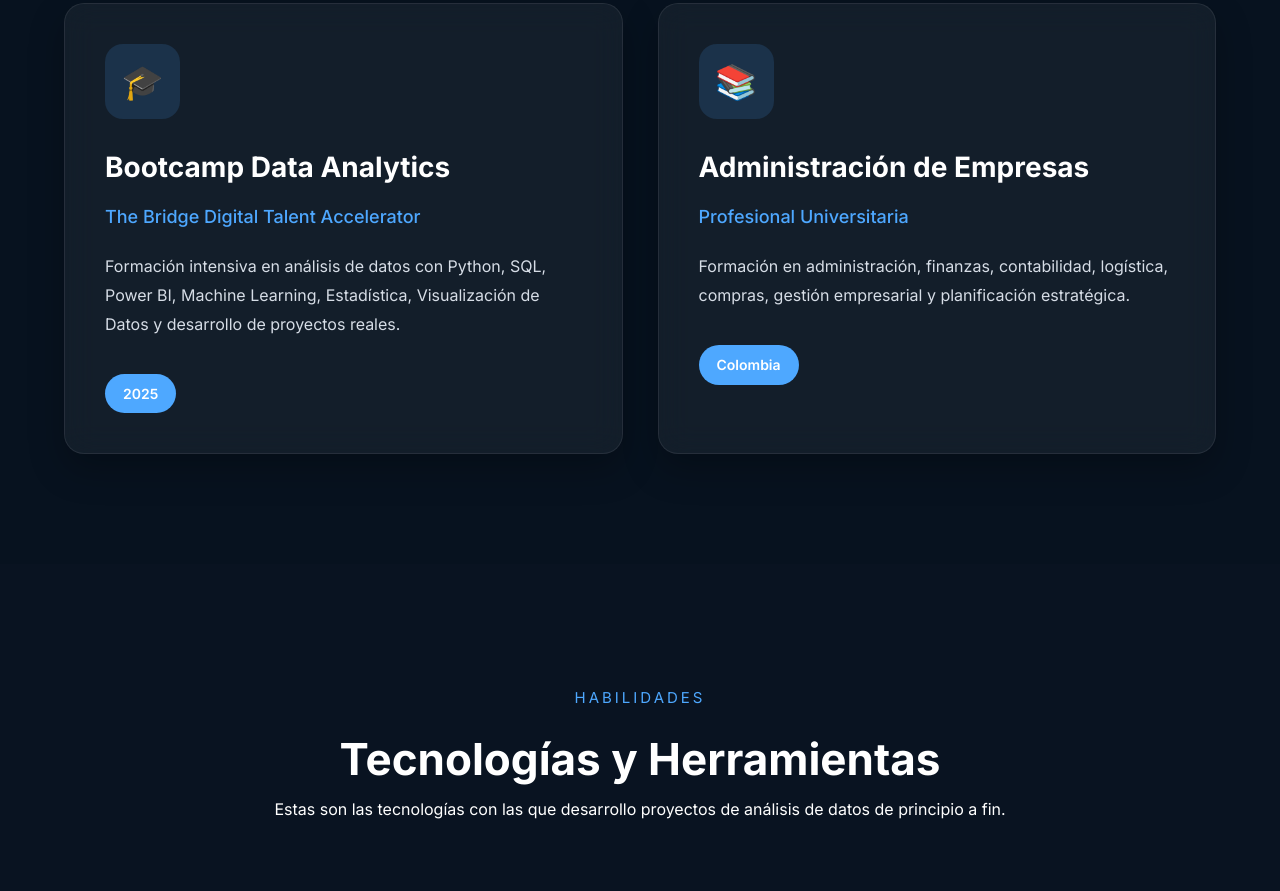
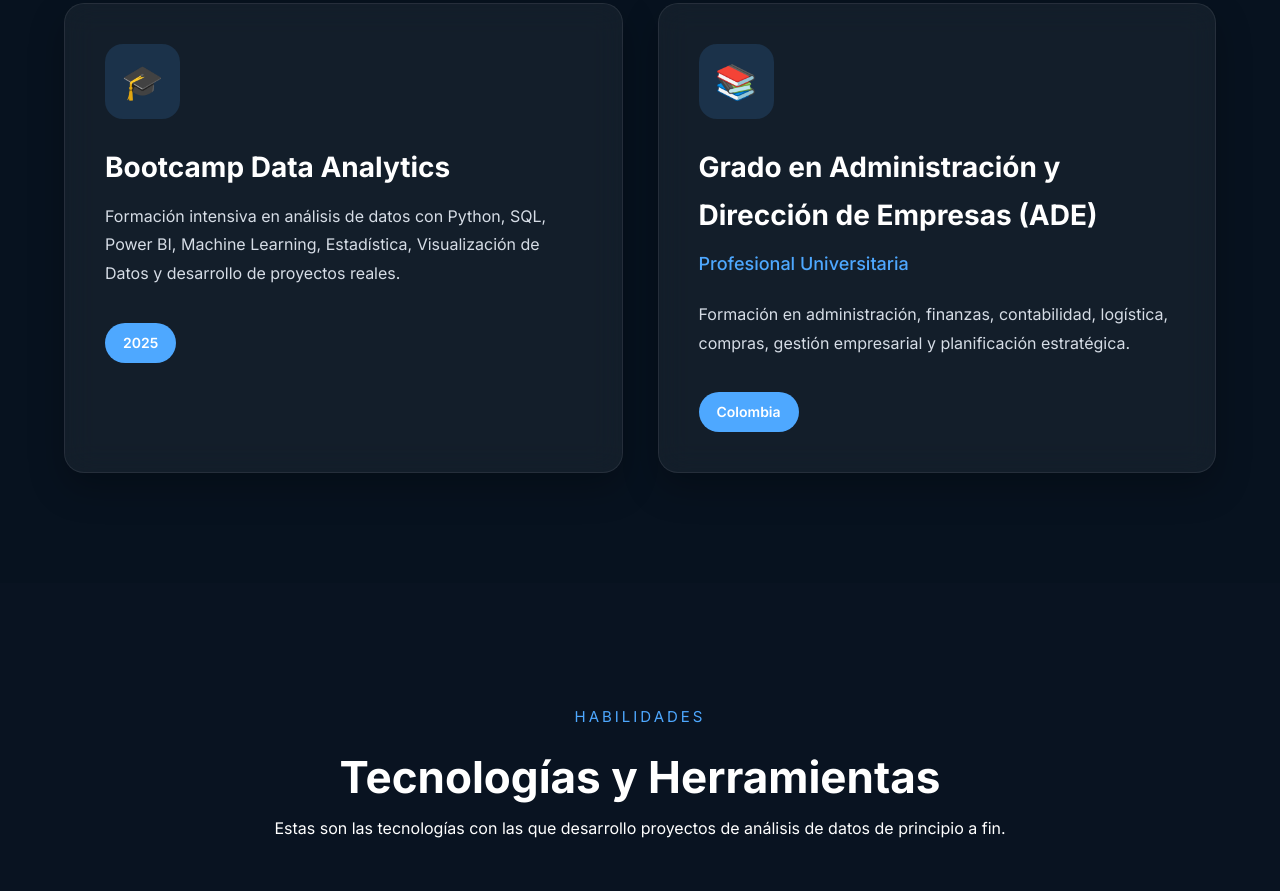
Before and after one commit to ritaromeroruiz23/Portafolio, a plain HTML site: page index.html in a window 1280 px wide. Shown: the part 3297-4188 px from the top of the page. Drawn offline with Linux system fonts and the light colour scheme.

Commit message:
se modifica grado universitario

```diff
--- a/index.html
+++ b/index.html
@@ -334,8 +334,6 @@
 
                 <h3>Bootcamp Data Analytics</h3>
 
-                <h4>The Bridge Digital Talent Accelerator</h4>
-
                 <p>
                     Formación intensiva en análisis de datos con Python,
                     SQL, Power BI, Machine Learning, Estadística,
@@ -354,7 +352,7 @@
                     📚
                 </div>
 
-                <h3>Administración de Empresas</h3>
+                <h3>Grado en Administración y Dirección de Empresas (ADE)</h3>
 
                 <h4>Profesional Universitaria</h4>
 
```
